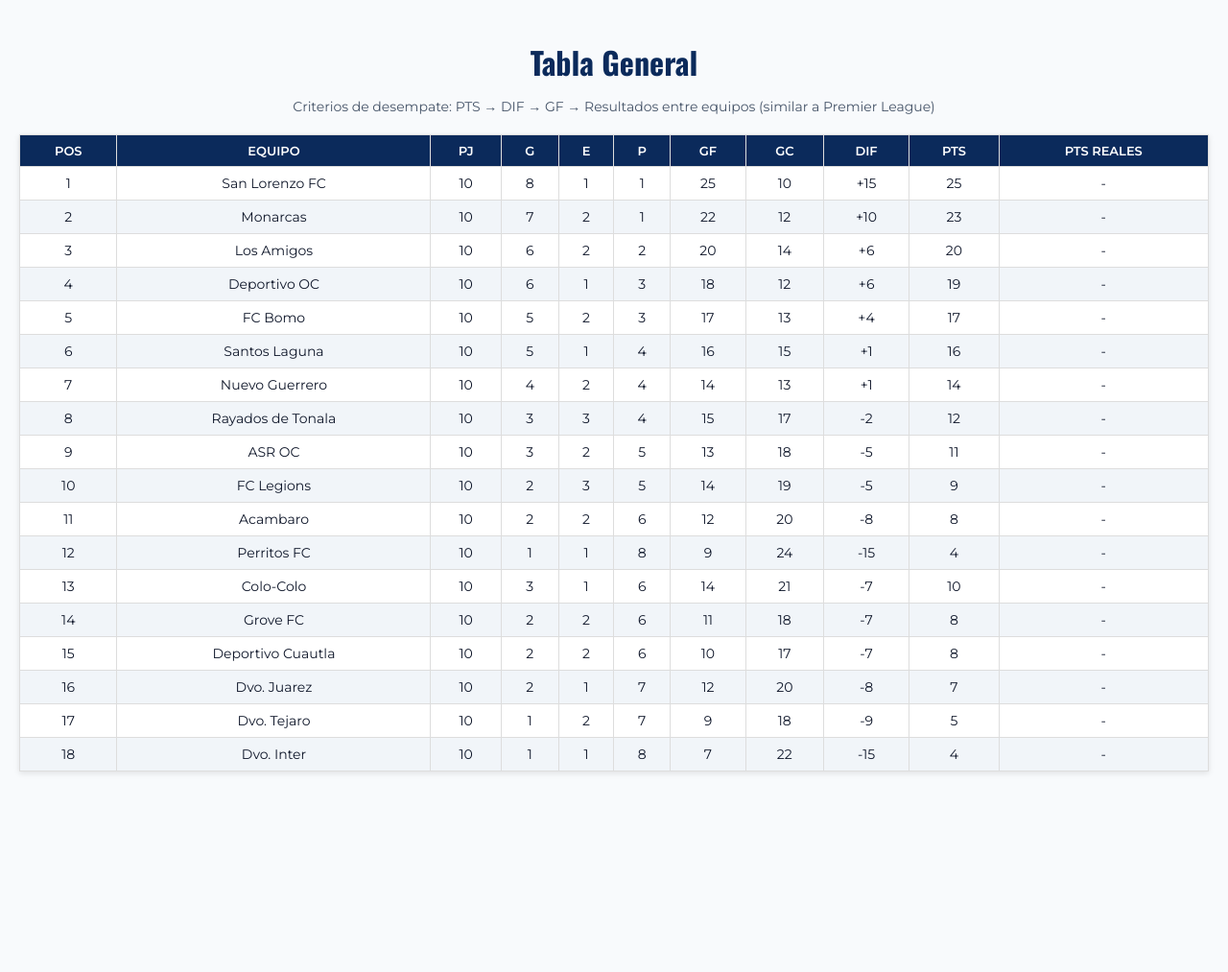
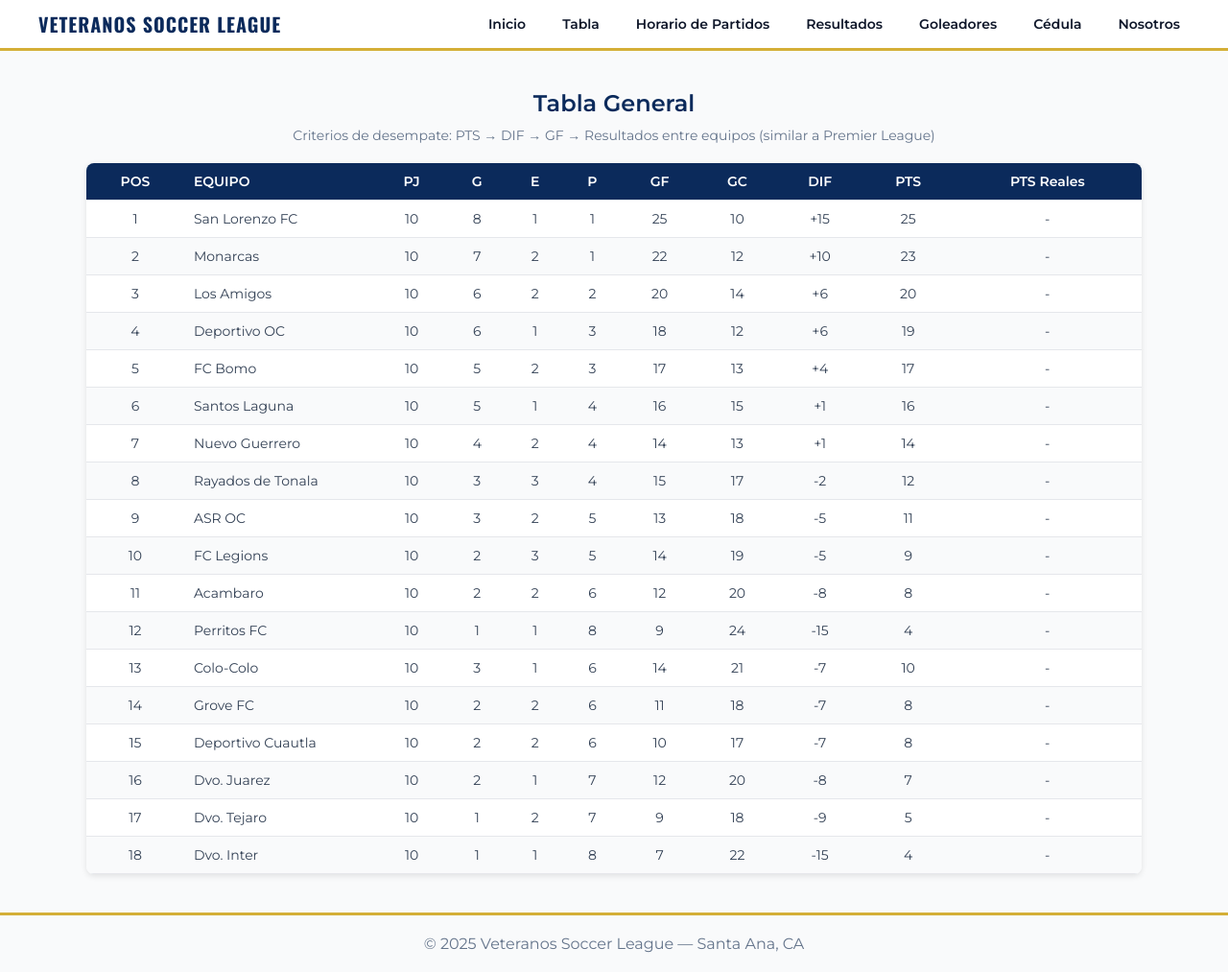
Before and after one commit to gustavom0722/veteranos-site, a plain HTML site: page tabla.html in a window 1280 px wide. Shown: the whole page at 96% size. Before the commit the page ends 824 px from the top, so only its background shows below. Drawn offline with nearby package versions, Linux system fonts and the light colour scheme.

Commit message:
Update tabla.html

```diff
--- a/tabla.html
+++ b/tabla.html
@@ -1,68 +1,72 @@
 <!DOCTYPE html>
 <html lang="es">
 <head>
-  <meta charset="UTF-8">
-  <meta name="viewport" content="width=device-width, initial-scale=1.0">
+  <meta charset="utf-8" />
+  <meta name="viewport" content="width=device-width, initial-scale=1" />
   <title>Tabla General — Veteranos Soccer League</title>
   <link rel="preconnect" href="https://fonts.googleapis.com">
   <link rel="preconnect" href="https://fonts.gstatic.com" crossorigin>
   <link href="https://fonts.googleapis.com/css2?family=Oswald:wght@400;600;700&family=Montserrat:wght@400;600&display=swap" rel="stylesheet">
   <style>
-    body {
-      font-family: Montserrat, Arial, sans-serif;
-      margin: 0;
-      padding: 20px;
-      background: #f8fafc;
-      color: #0f172a;
+    :root {
+      --primary:#0b2a5b;
+      --accent:#d4af37;
+      --ink:#0f172a;
     }
-    h1 {
-      text-align: center;
-      color: #0b2a5b;
-      font-family: Oswald, sans-serif;
-      margin-bottom: 10px;
-    }
-    p.note {
-      text-align: center;
-      font-size: 14px;
-      color: #475569;
-      margin-bottom: 20px;
-    }
-    table {
-      width: 100%;
-      border-collapse: collapse;
-      margin: auto;
-      background: #fff;
-      box-shadow: 0 2px 6px rgba(0,0,0,0.1);
-    }
-    th, td {
-      border: 1px solid #ddd;
-      padding: 8px;
-      text-align: center;
-      font-size: 14px;
-    }
-    th {
-      background: #0b2a5b;
-      color: white;
-      text-transform: uppercase;
-      font-size: 13px;
-    }
-    tr:nth-child(even) {
-      background: #f1f5f9;
-    }
-    tr:hover {
-      background: #e2e8f0;
-    }
+    body {margin:0;font-family:Montserrat,Arial,sans-serif;color:var(--ink);background:#f9fafb;}
+    a {color:inherit;text-decoration:none}
+
+    /* Navbar */
+    .nav{position:sticky;top:0;z-index:40;background:#fff;border-bottom:3px solid var(--accent)}
+    .nav-inner{max-width:1200px;margin:auto;display:flex;align-items:center;justify-content:space-between;padding:8px 16px}
+    .brand h1{font-family:Oswald;letter-spacing:1px;margin:0;font-size:20px;color:var(--primary);text-transform:uppercase}
+    .navlinks{display:flex;gap:18px;font-weight:600;font-size:14px}
+    .navlinks a{padding:8px 10px;border-radius:8px}
+    .navlinks a:hover{background:#f8fafc}
+
+    /* Table container */
+    .table-container {max-width:1100px;margin:40px auto;padding:0 16px}
+    h2 {text-align:center;color:var(--primary);margin-bottom:10px;}
+    .subtitle {text-align:center;font-size:14px;color:#64748b;margin-bottom:20px;}
+
+    table {width:100%;border-collapse:collapse;background:#fff;box-shadow:0 2px 6px rgba(0,0,0,.1);border-radius:8px;overflow:hidden;}
+    th, td {padding:10px;text-align:center;font-size:14px;border-bottom:1px solid #e5e7eb}
+    th {background:var(--primary);color:#fff;font-weight:600;}
+    td {color:#334155;}
+
+    /* Narrower equipo column */
+    td.equipo, th.equipo {text-align:left;width:180px;} /* shorter width */
+    tr:nth-child(even){background:#f9fafb}
+
+    footer{padding:20px 16px;border-top:3px solid var(--accent);text-align:center;color:#64748b;margin-top:40px}
   </style>
 </head>
 <body>
-  <h1>Tabla General</h1>
-  <p class="note">Criterios de desempate: PTS → DIF → GF → Resultados entre equipos (similar a Premier League)</p>
+  <!-- Navbar -->
+  <div class="nav">
+    <div class="nav-inner">
+      <div class="brand"><h1>Veteranos Soccer League</h1></div>
+      <nav class="navlinks">
+        <a href="index.html">Inicio</a>
+        <a href="tabla.html">Tabla</a>
+        <a href="horario.html">Horario de Partidos</a>
+        <a href="resultados.html">Resultados</a>
+        <a href="goleadores.html">Goleadores</a>
+        <a href="cedula.html">Cédula</a>
+        <a href="nosotros.html">Nosotros</a>
+      </nav>
+    </div>
+  </div>
 
+  <!-- Table -->
+  <div class="table-container">
+    <h2>Tabla General</h2>
+    <div class="subtitle">Criterios de desempate: PTS → DIF → GF → Resultados entre equipos (similar a Premier League)</div>
     <table>
       <thead>
         <tr>
-        <th>Pos</th>
-        <th>Equipo</th>
+          <th>POS</th>
+          <th class="equipo">EQUIPO</th>
           <th>PJ</th>
           <th>G</th>
           <th>E</th>
@@ -75,25 +79,32 @@
         </tr>
       </thead>
       <tbody>
-      <tr><td>1</td><td>San Lorenzo FC</td><td>10</td><td>8</td><td>1</td><td>1</td><td>25</td><td>10</td><td>+15</td><td>25</td><td>-</td></tr>
-      <tr><td>2</td><td>Monarcas</td><td>10</td><td>7</td><td>2</td><td>1</td><td>22</td><td>12</td><td>+10</td><td>23</td><td>-</td></tr>
-      <tr><td>3</td><td>Los Amigos</td><td>10</td><td>6</td><td>2</td><td>2</td><td>20</td><td>14</td><td>+6</td><td>20</td><td>-</td></tr>
-      <tr><td>4</td><td>Deportivo OC</td><td>10</td><td>6</td><td>1</td><td>3</td><td>18</td><td>12</td><td>+6</td><td>19</td><td>-</td></tr>
-      <tr><td>5</td><td>FC Bomo</td><td>10</td><td>5</td><td>2</td><td>3</td><td>17</td><td>13</td><td>+4</td><td>17</td><td>-</td></tr>
-      <tr><td>6</td><td>Santos Laguna</td><td>10</td><td>5</td><td>1</td><td>4</td><td>16</td><td>15</td><td>+1</td><td>16</td><td>-</td></tr>
-      <tr><td>7</td><td>Nuevo Guerrero</td><td>10</td><td>4</td><td>2</td><td>4</td><td>14</td><td>13</td><td>+1</td><td>14</td><td>-</td></tr>
-      <tr><td>8</td><td>Rayados de Tonala</td><td>10</td><td>3</td><td>3</td><td>4</td><td>15</td><td>17</td><td>-2</td><td>12</td><td>-</td></tr>
-      <tr><td>9</td><td>ASR OC</td><td>10</td><td>3</td><td>2</td><td>5</td><td>13</td><td>18</td><td>-5</td><td>11</td><td>-</td></tr>
-      <tr><td>10</td><td>FC Legions</td><td>10</td><td>2</td><td>3</td><td>5</td><td>14</td><td>19</td><td>-5</td><td>9</td><td>-</td></tr>
-      <tr><td>11</td><td>Acambaro</td><td>10</td><td>2</td><td>2</td><td>6</td><td>12</td><td>20</td><td>-8</td><td>8</td><td>-</td></tr>
-      <tr><td>12</td><td>Perritos FC</td><td>10</td><td>1</td><td>1</td><td>8</td><td>9</td><td>24</td><td>-15</td><td>4</td><td>-</td></tr>
-      <tr><td>13</td><td>Colo-Colo</td><td>10</td><td>3</td><td>1</td><td>6</td><td>14</td><td>21</td><td>-7</td><td>10</td><td>-</td></tr>
-      <tr><td>14</td><td>Grove FC</td><td>10</td><td>2</td><td>2</td><td>6</td><td>11</td><td>18</td><td>-7</td><td>8</td><td>-</td></tr>
-      <tr><td>15</td><td>Deportivo Cuautla</td><td>10</td><td>2</td><td>2</td><td>6</td><td>10</td><td>17</td><td>-7</td><td>8</td><td>-</td></tr>
-      <tr><td>16</td><td>Dvo. Juarez</td><td>10</td><td>2</td><td>1</td><td>7</td><td>12</td><td>20</td><td>-8</td><td>7</td><td>-</td></tr>
-      <tr><td>17</td><td>Dvo. Tejaro</td><td>10</td><td>1</td><td>2</td><td>7</td><td>9</td><td>18</td><td>-9</td><td>5</td><td>-</td></tr>
-      <tr><td>18</td><td>Dvo. Inter</td><td>10</td><td>1</td><td>1</td><td>8</td><td>7</td><td>22</td><td>-15</td><td>4</td><td>-</td></tr>
+        <tr><td>1</td><td class="equipo">San Lorenzo FC</td><td>10</td><td>8</td><td>1</td><td>1</td><td>25</td><td>10</td><td>+15</td><td>25</td><td>-</td></tr>
+        <tr><td>2</td><td class="equipo">Monarcas</td><td>10</td><td>7</td><td>2</td><td>1</td><td>22</td><td>12</td><td>+10</td><td>23</td><td>-</td></tr>
+        <tr><td>3</td><td class="equipo">Los Amigos</td><td>10</td><td>6</td><td>2</td><td>2</td><td>20</td><td>14</td><td>+6</td><td>20</td><td>-</td></tr>
+        <tr><td>4</td><td class="equipo">Deportivo OC</td><td>10</td><td>6</td><td>1</td><td>3</td><td>18</td><td>12</td><td>+6</td><td>19</td><td>-</td></tr>
+        <tr><td>5</td><td class="equipo">FC Bomo</td><td>10</td><td>5</td><td>2</td><td>3</td><td>17</td><td>13</td><td>+4</td><td>17</td><td>-</td></tr>
+        <tr><td>6</td><td class="equipo">Santos Laguna</td><td>10</td><td>5</td><td>1</td><td>4</td><td>16</td><td>15</td><td>+1</td><td>16</td><td>-</td></tr>
+        <tr><td>7</td><td class="equipo">Nuevo Guerrero</td><td>10</td><td>4</td><td>2</td><td>4</td><td>14</td><td>13</td><td>+1</td><td>14</td><td>-</td></tr>
+        <tr><td>8</td><td class="equipo">Rayados de Tonala</td><td>10</td><td>3</td><td>3</td><td>4</td><td>15</td><td>17</td><td>-2</td><td>12</td><td>-</td></tr>
+        <tr><td>9</td><td class="equipo">ASR OC</td><td>10</td><td>3</td><td>2</td><td>5</td><td>13</td><td>18</td><td>-5</td><td>11</td><td>-</td></tr>
+        <tr><td>10</td><td class="equipo">FC Legions</td><td>10</td><td>2</td><td>3</td><td>5</td><td>14</td><td>19</td><td>-5</td><td>9</td><td>-</td></tr>
+        <tr><td>11</td><td class="equipo">Acambaro</td><td>10</td><td>2</td><td>2</td><td>6</td><td>12</td><td>20</td><td>-8</td><td>8</td><td>-</td></tr>
+        <tr><td>12</td><td class="equipo">Perritos FC</td><td>10</td><td>1</td><td>1</td><td>8</td><td>9</td><td>24</td><td>-15</td><td>4</td><td>-</td></tr>
+        <tr><td>13</td><td class="equipo">Colo-Colo</td><td>10</td><td>3</td><td>1</td><td>6</td><td>14</td><td>21</td><td>-7</td><td>10</td><td>-</td></tr>
+        <tr><td>14</td><td class="equipo">Grove FC</td><td>10</td><td>2</td><td>2</td><td>6</td><td>11</td><td>18</td><td>-7</td><td>8</td><td>-</td></tr>
+        <tr><td>15</td><td class="equipo">Deportivo Cuautla</td><td>10</td><td>2</td><td>2</td><td>6</td><td>10</td><td>17</td><td>-7</td><td>8</td><td>-</td></tr>
+        <tr><td>16</td><td class="equipo">Dvo. Juarez</td><td>10</td><td>2</td><td>1</td><td>7</td><td>12</td><td>20</td><td>-8</td><td>7</td><td>-</td></tr>
+        <tr><td>17</td><td class="equipo">Dvo. Tejaro</td><td>10</td><td>1</td><td>2</td><td>7</td><td>9</td><td>18</td><td>-9</td><td>5</td><td>-</td></tr>
+        <tr><td>18</td><td class="equipo">Dvo. Inter</td><td>10</td><td>1</td><td>1</td><td>8</td><td>7</td><td>22</td><td>-15</td><td>4</td><td>-</td></tr>
       </tbody>
     </table>
+  </div>
+
+  <footer>© <span id="y"></span> Veteranos Soccer League — Santa Ana, CA</footer>
+
+  <script>
+    document.getElementById('y').textContent=new Date().getFullYear();
+  </script>
 </body>
 </html>
```
Lines whose indentation alone changed are shown as unchanged.
